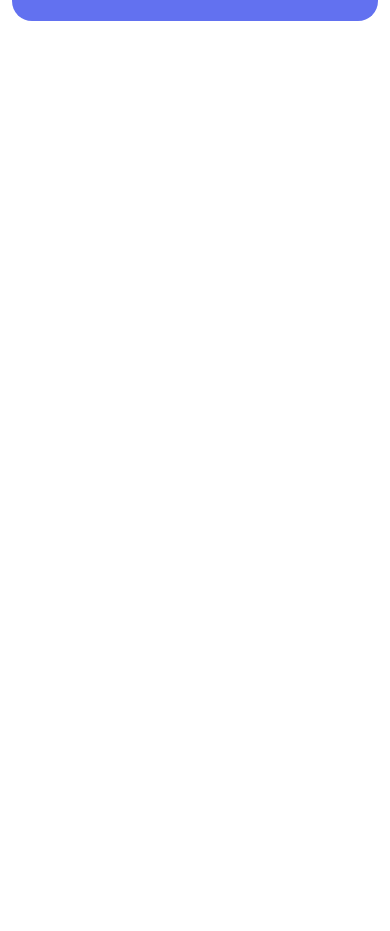
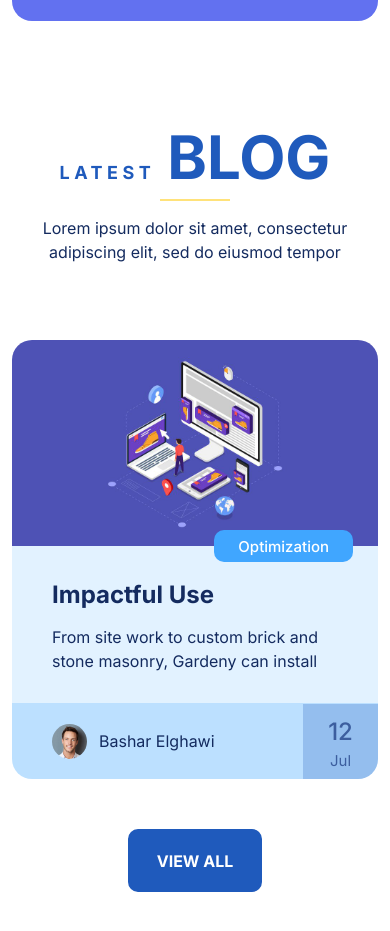
Before and after one commit to basharghawi/ssrbeef, a Next.js app: page / in a window 390 px wide. Shown: the part 6499-7430 px from the top of the page. Before the commit the page ends 6620 px from the top, so only its background shows below. Built offline with nearby package versions, Linux system fonts and the light colour scheme.

Commit message:
created blogs section & blog cards

```diff
--- /dev/null
+++ b/app/components/blogs-sec/blog-card.css
@@ -0,0 +1,111 @@
+.blog-card {
+  max-width: 370px;
+  user-select: none;
+}
+
+.blog-card article {
+  border-radius: 20px;
+  overflow: hidden;
+  position: relative;
+
+  & .blog-card__img {
+    overflow: hidden;
+    & a {
+      display: block;
+    }
+    & a img {
+      display: block;
+    }
+  }
+
+  & .blog-card__info {
+    background-color: rgba(64,166,255,.15);
+    padding: 35px 40px 30px;
+    position: relative;
+    transition: all .4s;
+
+    & span {
+      position: absolute;
+      right: 25px;
+      top: -16px;
+      background-color: rgba(64, 166, 255, 1);
+      color: #fff;
+      padding: 6px 24px 5px;
+      font-size: 15px;
+      font-weight: 500;
+      line-height: 21px;
+      border-radius: 10px;
+      transition: all .4s;
+    }
+    & h3 {
+      font-size: 24px;
+      font-weight: bold;
+      color: rgb(20, 43, 95);
+    }
+    & p {
+      margin-top: 15px;
+      color: rgb(20, 43, 95);
+    }
+  }
+
+  & .blog-card__bottom {
+    background-color: rgba(64, 166, 255, .35);
+    width: 100%;
+    padding: 20px 100px 20px 40px;
+    border-top: 1px solid transparent;
+    overflow: hidden;
+    position: relative;
+    transition: all .4s;
+
+    & .bottom__post-author {
+      display: flex;
+      align-items: center;
+      gap: 12px;
+      & .post-author__img {
+        width: 35px;
+        height: 35px;
+        border-radius: 50%;
+        overflow: hidden;
+      }
+      & span {
+        color: rgb(20, 43, 95);
+      }
+    }
+
+    & .bottom__post-date {
+      position: absolute;
+      right: 0;
+      bottom: 0;
+      top: -1px;
+      width: 75px;
+      color: rgba(26, 57, 127, .72);
+      background-color: rgba(31, 90, 188, .25);
+      padding: 10px;
+      font-size: 15px;
+      border-top: 1px solid rgba(31, 90, 188, .25);
+      text-align: center;
+      transition: all .4s;
+
+      & span {
+        display: block;
+        font-size: 24px;
+        font-weight: 500;
+      }
+    }
+  }
+
+  &:hover {
+    box-shadow: 0 15px 30px 0 rgba(0, 0, 0, 0.07);
+    & .blog-card__info {
+      background-color: #fff;
+    }
+    & .blog-card__bottom {
+      background-color: #fff;
+
+      & .bottom__post-date {
+        background-color: rgb(64,166,255);
+        color: #fff;
+      }
+    }
+  }
+}
--- /dev/null
+++ b/app/components/blogs-sec/blog-card.tsx
@@ -0,0 +1,35 @@
+
+import Image from "next/image";
+import "./blog-card.css";
+import Link from "next/link";
+
+export default function BlogCard() {
+  return (
+    <div className="blog-card">
+      <article>
+        <div className="blog-card__img">
+          <Link href="/blog">
+            <Image src="/images/post-img1-1.jpg" alt="post img" width={1024} height={576} />
+          </Link>
+        </div>
+        <div className="blog-card__info">
+          <span className="info__category">Optimization</span>
+          <h3>Impactful Use</h3>
+          <p>From site work to custom brick and stone masonry, Gardeny can install</p>
+        </div>
+        <div className="blog-card__bottom">
+          <div className="bottom__post-author">
+            <div className="post-author__img">
+              <Image src="/images/author-img.png" alt="post author img" width={35} height={35} />
+            </div>
+            <span>Bashar Elghawi</span>
+          </div>
+          <div className="bottom__post-date">
+            <span>12</span>
+            Jul
+          </div>
+        </div>
+      </article>
+    </div>
+  )
+}
--- /dev/null
+++ b/app/components/blogs-sec/blogs.css
@@ -0,0 +1,103 @@
+.blogs-sec {
+  padding-bottom: 100px;
+}
+
+.blogs-sec__sec-title {
+  margin-bottom: 76px;
+  text-align: center;
+
+  & h2 {
+    font-size: 60px;
+    font-weight: bold;
+    color: rgb(31, 90, 188);
+    padding-bottom: 8px;
+    position: relative;
+
+    &::before {
+      content: "";
+      height: 2px;
+      background-color: rgb(255, 226, 122);
+      width: 70px;
+      position: absolute;
+      bottom: 0;
+      left: 50%;
+      margin-left: -35px;
+    }
+
+    & span {
+      font-size: 18px;
+      letter-spacing: 4.5px;
+      margin-right: 12px;
+    }
+  }
+
+  & p {
+    margin-top: 15px;
+    color: rgb(20, 43, 95);
+  }
+}
+
+.blogs-sec__blog-cards {
+  position: relative;
+
+  & .swiper {
+    position: unset;
+  }
+
+  & .swiper-button-next {
+    right: -25px;
+  }
+  & .swiper-button-prev {
+    left: -25px;
+  }
+  & .swiper-button-next, .swiper-button-prev {
+    background-color: #fff;
+    padding: 0;
+    height: 50px;
+    width: 50px;
+    border-radius: 10px;
+    border: 2px solid rgba(31, 90, 188, 0.4);
+    transition: all .4s;
+
+    &::after {
+      font-size: 22px;
+      font-weight: bold;
+      color: rgba(31, 90, 188, 0.4);
+    }
+
+    &:hover {
+      background-color: rgba(31, 90, 188, 0.4);
+      border-color: transparent;
+      &::after {
+        color: #fff;
+      }
+    }
+
+    @media (max-width: 998px) {
+      display: none;
+    }
+  }
+}
+
+.blogs-sec__view-all {
+  text-align: center;
+  margin-top: 50px;
+  & a {
+    display: inline-block;
+    vertical-align: middle;
+    text-transform: uppercase;
+    font-weight: 700;
+    padding: 17px 26px 16px;
+    border-radius: 10px;
+    border: 3px solid rgb(31, 90, 188);
+    background-color: rgb(31, 90, 188);
+    color: #fff;
+    transition: all .4s;
+
+    &:hover {
+      background-color: transparent;
+      border-color: rgb(182, 212, 239);
+      color: rgb(41, 101, 153);
+    }
+  }
+}
--- /dev/null
+++ b/app/components/blogs-sec/blogs.tsx
@@ -0,0 +1,66 @@
+"use client";
+
+// Swiper components, modules and styles
+import { Navigation } from "swiper/modules";
+import { Swiper, SwiperSlide } from "swiper/react";
+import "swiper/css";
+import "swiper/css/navigation";
+
+import BlogCard from "./blog-card"
+import "./blogs.css"
+import Link from "next/link";
+
+const breakPoints = {
+  1200: {
+    slidesPerView: 3,
+  },
+  768: {
+    slidesPerView: 2,
+  },
+  350: {
+    slidesPerView: 1,
+  },
+}
+
+export default function Blogs() {
+  return (
+    <section className="blogs-sec">
+      <div className="container">
+        <div className="blogs-sec__sec-title">
+          <h2>
+            <span>LATEST</span>
+            BLOG
+          </h2>
+          <p>
+            Lorem ipsum dolor sit amet, consectetur
+            <br />
+            adipiscing elit, sed do eiusmod tempor
+          </p>
+        </div>
+        <div className="blogs-sec__blog-cards">
+          <Swiper
+            navigation
+            slidesPerView={3}
+            spaceBetween={40}
+            breakpoints={breakPoints}
+            speed={1000}
+            modules={[Navigation]}
+          >
+            {
+              Array.from({ length: 5 }, (v, i) =>
+                <SwiperSlide key={i}>
+                  <BlogCard />
+                </SwiperSlide>
+              )
+            }
+          </Swiper>
+        </div>
+        <div className="blogs-sec__view-all">
+          <Link href="/blog">
+            View All
+          </Link>
+        </div>
+      </div>
+    </section>
+  )
+}
--- a/app/page.tsx
+++ b/app/page.tsx
@@ -2,6 +2,7 @@
 import Hero from "./components/Hero/hero";
 import Agency from "./components/about-agency/agency";
 import About from "./components/about-what/about";
+import Blogs from "./components/blogs-sec/blogs";
 import CheckWebsite from "./components/check-website/check";
 import Process from "./components/process/process";
 import ServiceSec from "./components/service-sec/service-sec";
@@ -17,6 +18,7 @@ export default function Home() {
       <CheckWebsite />
       <Process />
       <Agency />
+      <Blogs />
     </>
   );
 }
```
Also changed, not shown: public/images/author-img.png (added), public/images/post-img1-1.jpg (added).
